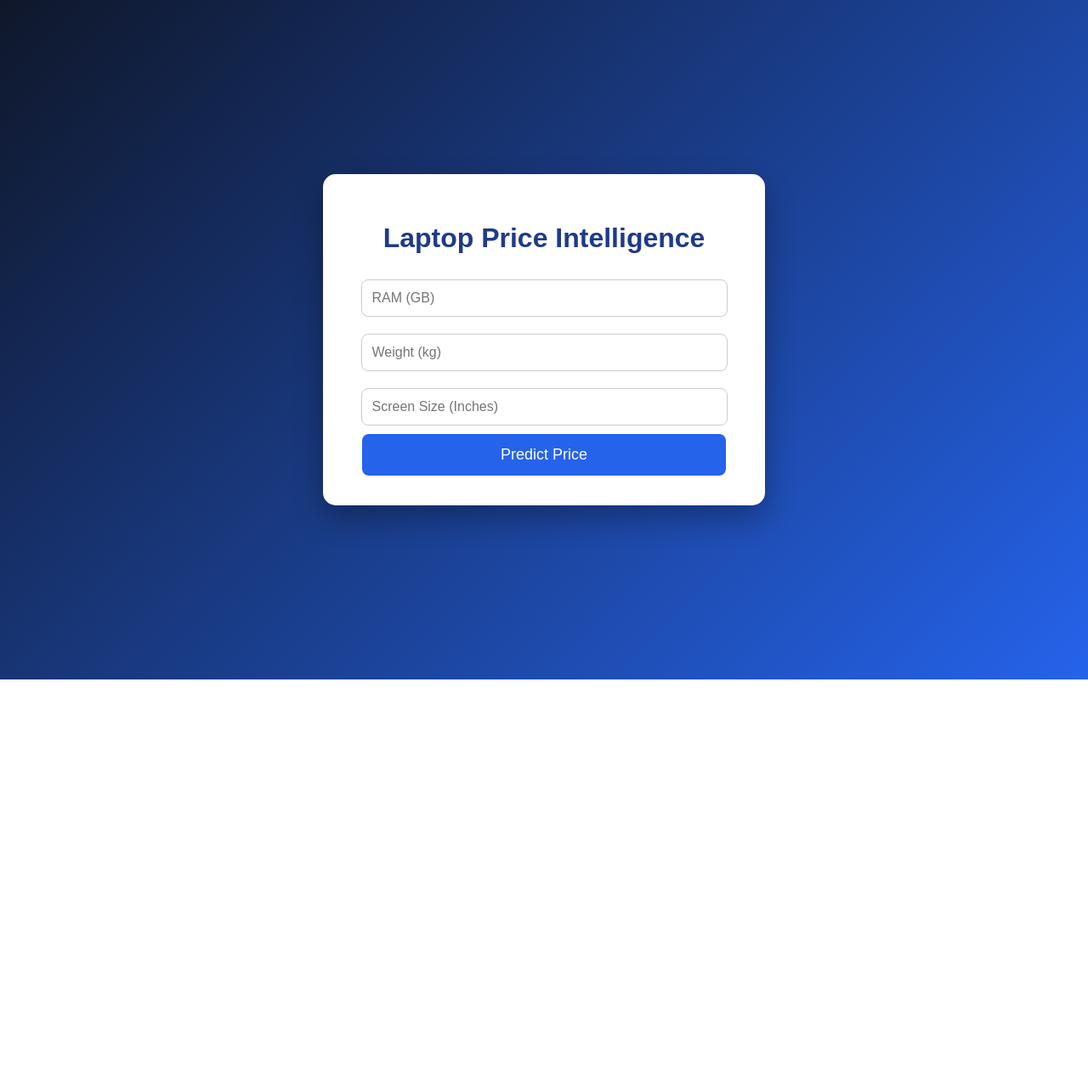
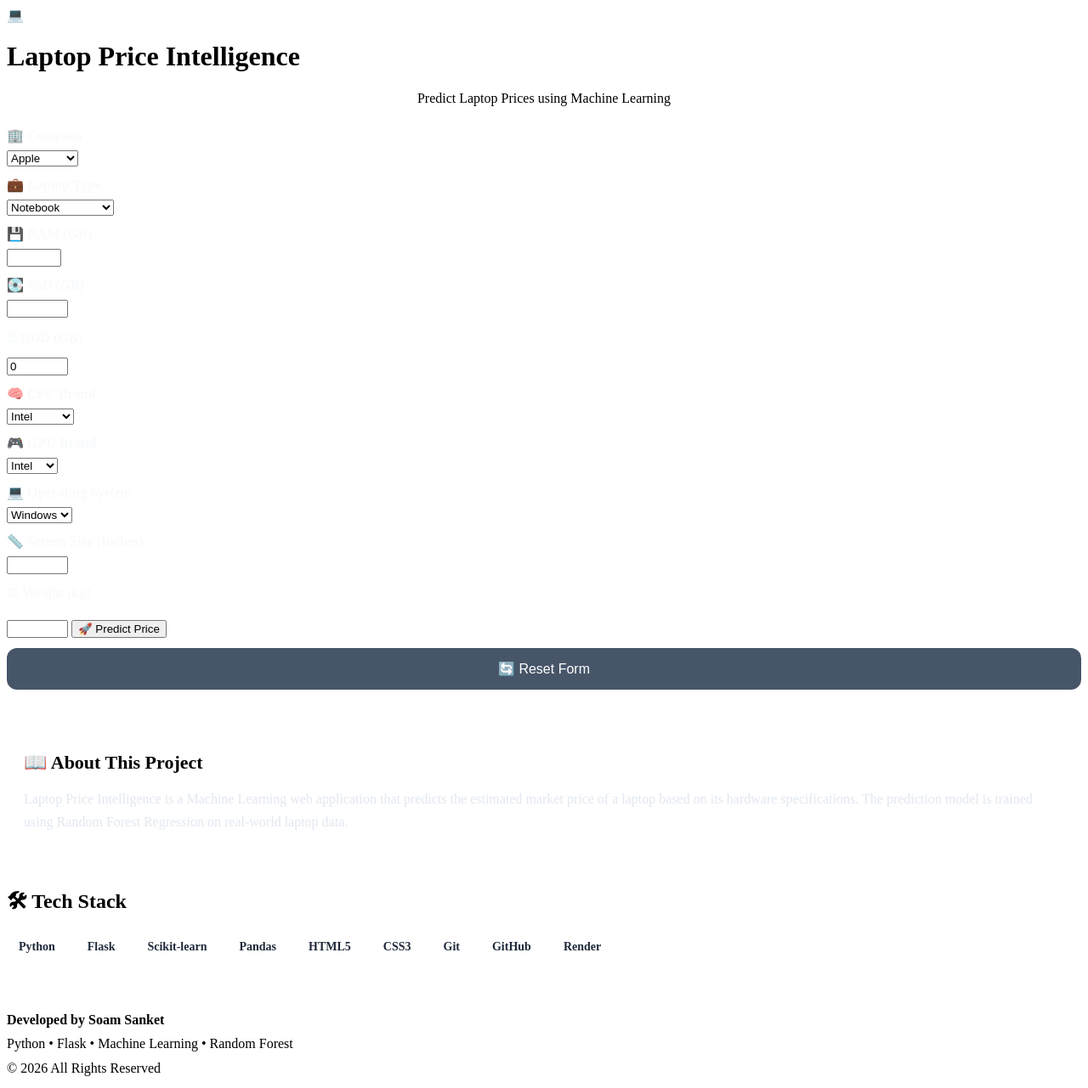
Before and after one commit to soamsanket12345-cloud/Laptop-Price-Intelligence, a Flask app: page / in a window 1280 px wide. Shown: the whole page at 85% size. Before the commit the page ends 800 px from the top, so only its background shows below. Run offline with Flask 3, Linux system fonts and the light colour scheme; parts of the project's set-up code (start-up, migrations or seed data) failed here and were passed over.

Commit message:
Upgrade UI and improve user experience

```diff
--- a/app.py
+++ b/app.py
@@ -7,65 +7,67 @@ app = Flask(__name__)
 # Load trained model
 model = joblib.load("model.pkl")
 
-# Load dataset for dropdowns
-df = pd.read_csv("data/final_laptop_data.csv")
-
 
 @app.route("/")
 def home():
-
-    companies = sorted(df["Company"].unique())
-    types = sorted(df["TypeName"].unique())
-    cpus = sorted(df["CPU Brand"].unique())
-    gpus = sorted(df["GPU Brand"].unique())
-    os_list = sorted(df["OS"].unique())
-
-    return render_template(
-        "index.html",
-        companies=companies,
-        types=types,
-        cpus=cpus,
-        gpus=gpus,
-        os_list=os_list
-    )
+    return render_template("index.html")
 
 
 @app.route("/predict", methods=["POST"])
 def predict():
+    try:
+        # Get user input
+        company = request.form["company"]
+        typename = request.form["typename"]
 
-    data = pd.DataFrame({
+        ram = int(request.form["ram"])
+        weight = float(request.form["weight"])
+        inches = float(request.form["inches"])
 
-        "Company": [request.form["company"]],
-        "TypeName": [request.form["typename"]],
-        "Ram": [int(request.form["ram"])],
-        "Weight": [float(request.form["weight"])],
-        "Inches": [float(request.form["inches"])],
-        "CPU Brand": [request.form["cpu"]],
-        "GPU Brand": [request.form["gpu"]],
-        "SSD": [int(request.form["ssd"])],
-        "HDD": [int(request.form["hdd"])],
-        "OS": [request.form["os"]]
+        cpu = request.form["cpu"]
+        gpu = request.form["gpu"]
 
-    })
+        ssd = int(request.form["ssd"])
+        hdd = int(request.form["hdd"])
 
-    prediction = model.predict(data)
+        os_name = request.form["os"]
 
-    companies = sorted(df["Company"].unique())
-    types = sorted(df["TypeName"].unique())
-    cpus = sorted(df["CPU Brand"].unique())
-    gpus = sorted(df["GPU Brand"].unique())
-    os_list = sorted(df["OS"].unique())
+        # Create DataFrame
+        data = pd.DataFrame({
+            "Company": [company],
+            "TypeName": [typename],
+            "Ram": [ram],
+            "Weight": [weight],
+            "Inches": [inches],
+            "CPU Brand": [cpu],
+            "GPU Brand": [gpu],
+            "SSD": [ssd],
+            "HDD": [hdd],
+            "OS": [os_name]
+        })
 
+        # Predict
+        prediction = model.predict(data)[0]
+
+        return render_template(
+            "index.html",
+            prediction_text=f" Estimated Laptop Price: ₹ {prediction:,.2f}"
+        )
+
+    except Exception as e:
+        return render_template(
+            "index.html",
+            prediction_text=f" Error: {str(e)}"
+        )
+
+
+@app.errorhandler(404)
+def page_not_found(error):
     return render_template(
         "index.html",
-        prediction_text=f"Estimated Laptop Price: ₹{prediction[0]:,.2f}",
-        companies=companies,
-        types=types,
-        cpus=cpus,
-        gpus=gpus,
-        os_list=os_list
-    )
+        prediction_text=" Page Not Found"
+    ), 404
 
 
 if __name__ == "__main__":
-    app.run(host="0.0.0.0", port=5000, debug=True)
+    app.run(debug=True)
--- a/static/style.css
+++ b/static/style.css
@@ -1,60 +1,153 @@
-body{
-    margin:0;
-    padding:0;
-    font-family:Arial, Helvetica, sans-serif;
-    background:linear-gradient(135deg,#0f172a,#2563eb);
-    display:flex;
-    justify-content:center;
-    align-items:center;
-    min-height:100vh;
+/* ===========================
+   Professional Upgrade v2.1
+=========================== */
+
+label{
+    display:block;
+    margin-bottom:8px;
+    margin-top:12px;
+    font-weight:600;
+    color:#f8fafc;
 }
 
-.container{
-    background:white;
-    width:450px;
-    padding:35px;
-    border-radius:15px;
-    box-shadow:0 15px 35px rgba(0,0,0,0.3);
-    text-align:center;
-}
-
-h1{
-    color:#1e3a8a;
-    margin-bottom:20px;
-}
-
-input{
-    width:90%;
-    padding:12px;
-    margin:10px 0;
-    border-radius:8px;
-    border:1px solid #ccc;
-    font-size:16px;
+input:focus,
+select:focus{
+    outline:none;
+    border:2px solid #38bdf8;
+    box-shadow:0 0 15px rgba(56,189,248,.35);
 }
 
 button{
-    width:95%;
-    padding:14px;
+    margin-top:15px;
+}
+
+.reset-btn{
+    width:100%;
+    margin-top:12px;
+    padding:15px;
     border:none;
-    border-radius:8px;
-    background:#2563eb;
+    border-radius:12px;
+    background:#475569;
     color:white;
-    font-size:18px;
+    font-size:16px;
     cursor:pointer;
     transition:.3s;
 }
 
-button:hover{
-    background:#1d4ed8;
-    transform:scale(1.03);
+.reset-btn:hover{
+    background:#334155;
 }
 
 .result{
+    animation:pop .4s ease;
+}
+
+@keyframes pop{
+
+    0%{
+        transform:scale(.8);
+        opacity:0;
+    }
+
+    100%{
+        transform:scale(1);
+        opacity:1;
+    }
+
+}
+
+.about{
+
+    margin-top:35px;
+
+    background:rgba(255,255,255,.10);
+
+    padding:20px;
+
+    border-radius:15px;
+
+}
+
+.about h2{
+
+    margin-bottom:12px;
+
+    font-size:22px;
+
+}
+
+.about p{
+
+    line-height:1.7;
+
+    color:#e2e8f0;
+
+}
+
+.tech{
+
     margin-top:25px;
-    background:#dcfce7;
-    color:#166534;
-    padding:15px;
-    border-radius:8px;
-    font-size:22px;
-    font-weight:bold;
+
 }
+
+.tech h2{
+
+    margin-bottom:15px;
+
+}
+
+.badges{
+
+    display:flex;
+
+    flex-wrap:wrap;
+
+    gap:10px;
+
+}
+
+.badges span{
+
+    background:white;
+
+    color:#1e293b;
+
+    padding:8px 14px;
+
+    border-radius:20px;
+
+    font-size:14px;
+
+    font-weight:600;
+
+}
+
+.footer{
+
+    border-top:1px solid rgba(255,255,255,.2);
+
+    padding-top:20px;
+
+    margin-top:35px;
+
+    line-height:1.8;
+
+}
+
+@media(max-width:600px){
+
+.container{
+
+    width:100%;
+
+    padding:25px;
+
+}
+
+h1{
+
+    font-size:26px;
+
+}
+
+}
--- a/templates/index.html
+++ b/templates/index.html
@@ -1,63 +1,150 @@
 <!DOCTYPE html>
-<html>
+<html lang="en">
 
 <head>
-
+    <meta charset="UTF-8">
+    <meta name="viewport" content="width=device-width, initial-scale=1.0">
     <title>Laptop Price Intelligence</title>
 
     <link rel="stylesheet"
           href="{{ url_for('static', filename='style.css') }}">
-
 </head>
 
 <body>
 
 <div class="container">
 
-<h1>Laptop Price Intelligence</h1>
+    <div class="logo">💻</div>
 
-<form action="/predict" method="POST">
+    <h1>Laptop Price Intelligence</h1>
 
-<input
-type="number"
-name="ram"
-placeholder="RAM (GB)"
-required>
+    <p style="text-align:center;margin-bottom:25px;">
+        Predict Laptop Prices using Machine Learning
+    </p>
 
-<input
-type="number"
-step="0.01"
-name="weight"
-placeholder="Weight (kg)"
-required>
+    <form action="/predict" method="POST">
 
-<input
-type="number"
-step="0.1"
-name="inches"
-placeholder="Screen Size (Inches)"
-required>
+        <label>🏢 Company</label>
+        <select name="company" required>
+            <option>Apple</option>
+            <option>HP</option>
+            <option>Acer</option>
+            <option>Asus</option>
+            <option>Dell</option>
+            <option>Lenovo</option>
+            <option>MSI</option>
+            <option>Microsoft</option>
+            <option>Samsung</option>
+            <option>LG</option>
+            <option>Huawei</option>
+            <option>Xiaomi</option>
+            <option>Google</option>
+            <option>Toshiba</option>
+            <option>Razer</option>
+            <option>Fujitsu</option>
+            <option>Chuwi</option>
+            <option>Vero</option>
+            <option>Mediacom</option>
+        </select>
 
-<button type="submit">
+        <label>💼 Laptop Type</label>
+        <select name="typename" required>
+            <option>Notebook</option>
+            <option>Ultrabook</option>
+            <option>Gaming</option>
+            <option>Netbook</option>
+            <option>2 in 1 Convertible</option>
+            <option>Workstation</option>
+        </select>
 
-Predict Price
+        <label>💾 RAM (GB)</label>
+        <input type="number" name="ram" min="2" max="128" required>
 
-</button>
+        <label>💽 SSD (GB)</label>
+        <input type="number" name="ssd" min="0" max="4000" required>
 
-</form>
+        <label>🗄 HDD (GB)</label>
+        <input type="number" name="hdd" min="0" max="4000" value="0" required>
 
-{% if prediction_text %}
+        <label>🧠 CPU Brand</label>
+        <select name="cpu" required>
+            <option>Intel</option>
+            <option>AMD</option>
+            <option>Samsung</option>
+        </select>
 
-<div class="result">
+        <label>🎮 GPU Brand</label>
+        <select name="gpu" required>
+            <option>Intel</option>
+            <option>AMD</option>
+            <option>Nvidia</option>
+            <option>ARM</option>
+        </select>
 
-{{ prediction_text }}
+        <label>💻 Operating System</label>
+        <select name="os" required>
+            <option>Windows</option>
+            <option>Mac</option>
+            <option>Linux</option>
+            <option>Other</option>
+        </select>
 
-</div>
+        <label>📏 Screen Size (Inches)</label>
+        <input type="number" step="0.1" min="10" max="20" name="inches" required>
 
-{% endif %}
+        <label>⚖ Weight (kg)</label>
+        <input type="number" step="0.01" min="0.5" max="5" name="weight" required>
+
+        <button type="submit">🚀 Predict Price</button>
+
+        <button type="reset" class="reset-btn">🔄 Reset Form</button>
+
+    </form>
+
+    {% if prediction_text %}
+    <div class="result">
+        {{ prediction_text }}
+    </div>
+    {% endif %}
+
+    <div class="about">
+
+        <h2>📖 About This Project</h2>
+
+        <p>
+            Laptop Price Intelligence is a Machine Learning web application
+            that predicts the estimated market price of a laptop based on its
+            hardware specifications. The prediction model is trained using
+            Random Forest Regression on real-world laptop data.
+        </p>
+
+    </div>
+
+    <div class="tech">
+
+        <h2>🛠 Tech Stack</h2>
+
+        <div class="badges">
+            <span>Python</span>
+            <span>Flask</span>
+            <span>Scikit-learn</span>
+            <span>Pandas</span>
+            <span>HTML5</span>
+            <span>CSS3</span>
+            <span>Git</span>
+            <span>GitHub</span>
+            <span>Render</span>
+        </div>
+
+    </div>
+
+    <div class="footer">
+        <strong>Developed by Soam Sanket</strong><br>
+        Python • Flask • Machine Learning • Random Forest<br>
+        © 2026 All Rights Reserved
+    </div>
 
 </div>
 
 </body>
-
 </html>
```
Also changed, not shown: train_model.py (+30 -74 lines).
